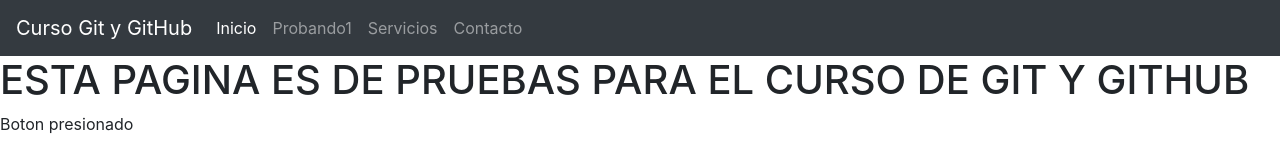
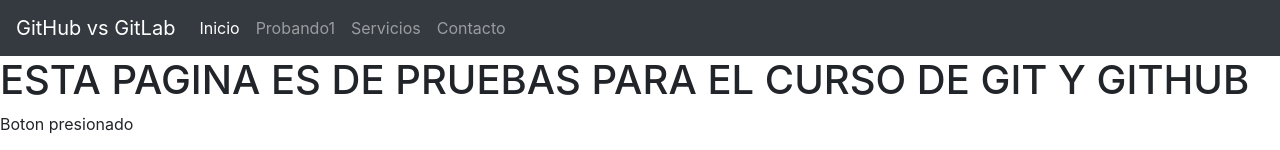
Before and after one commit to Julian-Devia/Git_GitHub, a plain HTML site: page index.html in a window 1280 px wide. Shown: the top 150 px of the page. Drawn offline with nearby package versions, Linux system fonts and the light colour scheme.

Commit message:
se actualizo el titulo (GitHub vs GitLab)

```diff
--- a/index.html
+++ b/index.html
@@ -10,7 +10,7 @@
 <body>
 
     <nav class="navbar navbar-expand-lg navbar-dark bg-dark">
-        <a class="navbar-brand" href="#">Curso Git y GitHub</a>
+        <a class="navbar-brand" href="#">GitHub vs GitLab</a>
         <button class="navbar-toggler" type="button" data-toggle="collapse" data-target="#navbarNav" aria-controls="navbarNav" aria-expanded="false" aria-label="Toggle navigation">
             <span class="navbar-toggler-icon"></span>
         </button>
```
